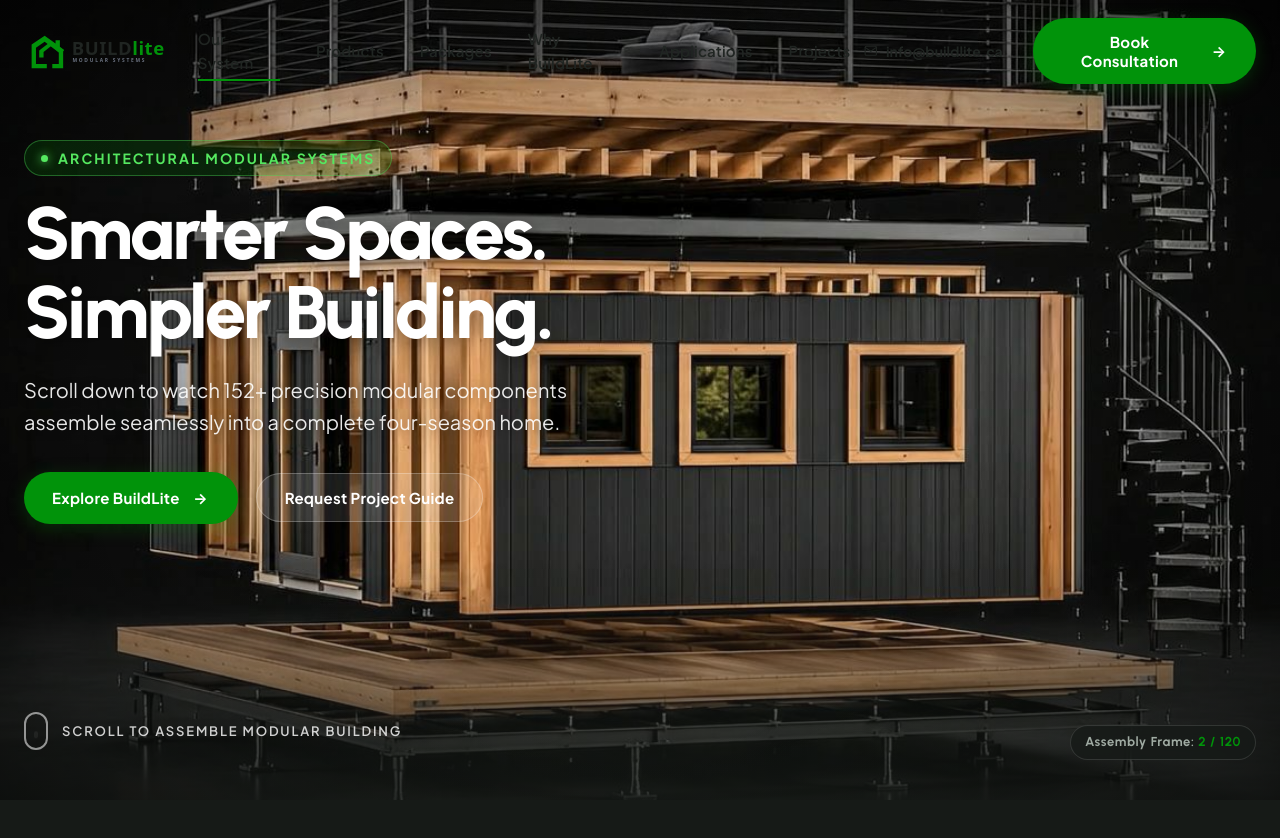
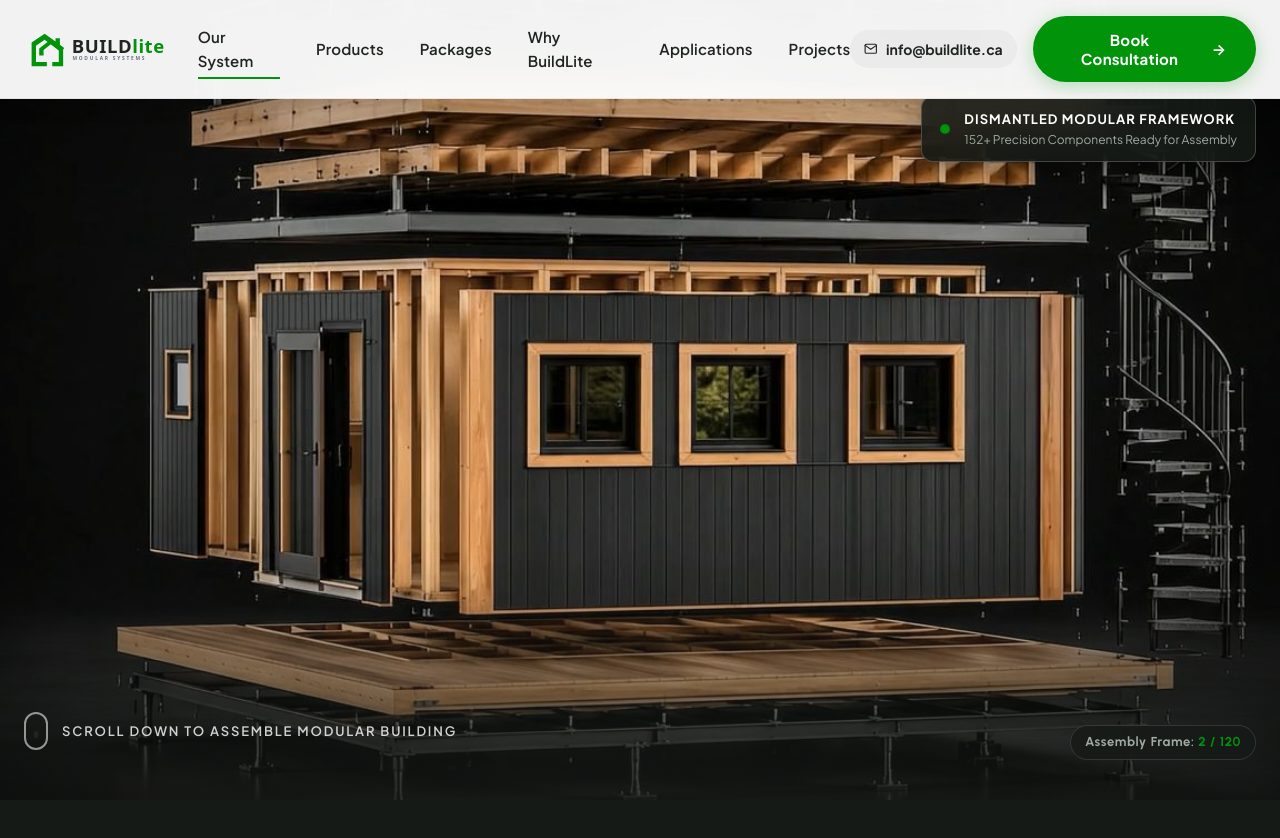
Before and after one commit to jacobdesignixer-cmyk/buildlite, a website: page index.html in a window 1280 px wide. Shown: the top 838 px of the page. Drawn offline with Linux system fonts and the light colour scheme.

Commit message:
feat: make header visible on initial load and show banner text on scroll completion

```diff
--- a/css/hero.css
+++ b/css/hero.css
@@ -67,8 +67,10 @@
 
 .hero-overlay-center {
   max-width: 680px;
-  pointer-events: auto;
-  transition: opacity 0.2s ease-out, transform 0.2s ease-out;
+  pointer-events: none;
+  opacity: 0;
+  transform: translateY(40px);
+  transition: opacity 0.3s cubic-bezier(0.16, 1, 0.3, 1), transform 0.3s cubic-bezier(0.16, 1, 0.3, 1);
   will-change: opacity, transform;
 }
 
@@ -106,16 +108,16 @@
   letter-spacing: -0.035em;
   color: #FFFFFF;
   margin-bottom: 22px;
-  text-shadow: 0 2px 20px rgba(0, 0, 0, 0.4);
+  text-shadow: 0 2px 24px rgba(0, 0, 0, 0.6);
 }
 
 .hero-subtitle {
   font-size: clamp(1.0625rem, 1.8vw, 1.25rem);
   line-height: 1.6;
-  color: rgba(255, 255, 255, 0.9);
+  color: rgba(255, 255, 255, 0.95);
   margin-bottom: 34px;
   max-width: 580px;
-  text-shadow: 0 1px 12px rgba(0, 0, 0, 0.3);
+  text-shadow: 0 2px 16px rgba(0, 0, 0, 0.5);
 }
 
 .hero-cta-group {
@@ -125,26 +127,27 @@
   flex-wrap: wrap;
 }
 
-/* Floating Status Badge (Appears during disassembly scrubbing) */
+/* Floating Status Badge (Displays assembly state continuously) */
 .hero-breakdown-badge {
   position: absolute;
-  top: 110px;
+  top: 96px;
   right: var(--section-padding-x);
   z-index: 5;
-  background: rgba(22, 26, 23, 0.82);
-  border: 1px solid rgba(255, 255, 255, 0.18);
+  background: rgba(22, 26, 23, 0.85);
+  border: 1px solid rgba(255, 255, 255, 0.2);
   backdrop-filter: blur(16px);
   -webkit-backdrop-filter: blur(16px);
   border-radius: var(--radius-md);
-  padding: 14px 20px;
+  padding: 12px 18px;
   color: #FFFFFF;
   display: flex;
   align-items: center;
-  gap: 16px;
-  opacity: 0;
-  transform: translateY(12px);
+  gap: 14px;
+  opacity: 1;
+  transform: translateY(0);
   transition: opacity 0.3s ease, transform 0.3s ease;
   pointer-events: none;
+  box-shadow: 0 10px 30px rgba(0, 0, 0, 0.35);
 }
 
 .badge-pulse {
--- a/css/main.css
+++ b/css/main.css
@@ -267,24 +267,27 @@ ul, ol {
   transform: translateX(4px);
 }
 
-/* Sticky Navigation Header */
+/* Sticky Navigation Header (Fully visible on initial load) */
 .header-wrapper {
   position: fixed;
   top: 0;
   left: 0;
   width: 100%;
   z-index: 1000;
-  padding: 18px 0;
-  transition: all var(--transition-smooth);
+  padding: 16px 0;
+  background-color: rgba(255, 255, 255, 0.95);
+  backdrop-filter: blur(20px);
+  -webkit-backdrop-filter: blur(20px);
+  box-shadow: 0 4px 24px rgba(0, 0, 0, 0.08);
+  border-bottom: 1px solid rgba(32, 37, 34, 0.08);
+  transition: padding var(--transition-smooth), background-color var(--transition-smooth), box-shadow var(--transition-smooth);
 }
 
 .header-wrapper.navbar-scrolled {
-  padding: 12px 0;
-  background-color: rgba(255, 255, 255, 0.94);
-  backdrop-filter: blur(16px);
-  -webkit-backdrop-filter: blur(16px);
-  box-shadow: 0 4px 24px rgba(0, 0, 0, 0.06);
-  border-bottom: 1px solid rgba(32, 37, 34, 0.06);
+  padding: 11px 0;
+  background-color: rgba(255, 255, 255, 0.98);
+  box-shadow: 0 6px 30px rgba(0, 0, 0, 0.12);
+  border-bottom: 1px solid rgba(32, 37, 34, 0.1);
 }
 
 .navbar-container {
--- a/index.html
+++ b/index.html
@@ -105,8 +105,8 @@
         <div class="hero-breakdown-badge" id="hero-breakdown-badge" aria-hidden="true">
           <div class="badge-pulse"></div>
           <div>
-            <div class="badge-text-primary">Precision Modular Assembly</div>
-            <div class="badge-text-secondary">Assembling 152+ Modular Components & Structural Joists</div>
+            <div class="badge-text-primary">Dismantled Modular Framework</div>
+            <div class="badge-text-secondary">152+ Precision Components Ready for Assembly</div>
           </div>
         </div>
 
@@ -115,12 +115,12 @@
           Assembly Frame: <span id="frame-counter">1 / 120</span>
         </div>
 
-        <!-- Text Overlay Content -->
+        <!-- Text Overlay Content (Comes up when scroll is complete) -->
         <div class="hero-content-wrap">
           <div class="hero-overlay-center" id="hero-overlay">
-            <span class="hero-tag">Architectural Modular Systems</span>
+            <span class="hero-tag">Fully Assembled Architecture</span>
             <h1 class="hero-title">Smarter Spaces.<br>Simpler Building.</h1>
-            <p class="hero-subtitle">Scroll down to watch 152+ precision modular components assemble seamlessly into a complete four-season home.</p>
+            <p class="hero-subtitle">Precision-engineered modular architecture. Delivered in weeks, assembled in days, built for four-season Canadian resilience.</p>
             <div class="hero-cta-group">
               <a href="#system" class="btn btn-primary">
                 <span>Explore BuildLite</span>
@@ -132,12 +132,12 @@
             </div>
           </div>
 
-          <!-- Scroll Prompt Indicator -->
+          <!-- Scroll Prompt Indicator (Guides user at initial load) -->
           <div class="hero-scroll-prompt" id="scroll-prompt">
             <div class="scroll-indicator-mouse">
               <div class="scroll-indicator-wheel"></div>
             </div>
-            <span class="scroll-prompt-text">Scroll to assemble modular building</span>
+            <span class="scroll-prompt-text">Scroll down to assemble modular building</span>
           </div>
         </div>
       </div>
--- a/js/hero-canvas.js
+++ b/js/hero-canvas.js
@@ -231,28 +231,49 @@
 
     // UI Overlays responsive to scroll
     if (heroOverlay) {
-      // Fade out headline and CTA in first 20% of scroll so visitor focuses on assembly
-      const textFade = Math.max(0, 1 - progress * 4.5);
-      heroOverlay.style.opacity = textFade.toFixed(3);
-      heroOverlay.style.transform = `translateY(${(-progress * 70).toFixed(1)}px)`;
-      heroOverlay.style.pointerEvents = textFade < 0.1 ? 'none' : 'auto';
+      // Banner text comes up once the scroll reaches completion (assembled building)
+      // Progress 0.0 -> 0.65: Text hidden so visitor focuses on component assembly
+      // Progress 0.65 -> 0.90: Text smoothly emerges and glides up into position
+      // Progress 0.90 -> 1.0: Text fully visible with interactive CTAs
+      const completionStart = 0.65;
+      const completionEnd = 0.90;
+      let textProgress = 0;
+
+      if (progress >= completionStart) {
+        textProgress = Math.min(1, Math.max(0, (progress - completionStart) / (completionEnd - completionStart)));
+      }
+
+      heroOverlay.style.opacity = textProgress.toFixed(3);
+      const translateY = ((1 - textProgress) * 36).toFixed(1);
+      heroOverlay.style.transform = `translateY(${translateY}px)`;
+      heroOverlay.style.pointerEvents = textProgress > 0.3 ? 'auto' : 'none';
     }
 
     if (scrollPrompt) {
-      const promptFade = Math.max(0, 1 - progress * 6);
+      // Scroll prompt guides visitor at top, fades out quickly once user begins scrolling
+      const promptFade = Math.max(0, 1 - progress * 7);
       scrollPrompt.style.opacity = promptFade.toFixed(3);
+      scrollPrompt.style.pointerEvents = promptFade > 0.1 ? 'auto' : 'none';
     }
 
     if (heroBadge) {
-      // Badge appears during the assembly process (progress > 0.15 and < 0.95)
-      if (progress > 0.15 && progress < 0.95) {
-        const badgeOpacity = Math.min(1, (progress - 0.15) * 4);
-        heroBadge.style.opacity = badgeOpacity.toFixed(3);
-        heroBadge.style.transform = 'translateY(0)';
+      // Dynamic architectural badge state
+      const badgePrimary = heroBadge.querySelector('.badge-text-primary');
+      const badgeSecondary = heroBadge.querySelector('.badge-text-secondary');
+
+      if (progress < 0.15) {
+        if (badgePrimary) badgePrimary.textContent = 'Dismantled Modular Framework';
+        if (badgeSecondary) badgeSecondary.textContent = '152+ Precision Components Ready for Assembly';
+      } else if (progress >= 0.15 && progress < 0.85) {
+        if (badgePrimary) badgePrimary.textContent = 'Precision Modular Assembly';
+        if (badgeSecondary) badgeSecondary.textContent = 'Assembling Components, Panels & Structural Joists';
       } else {
-        heroBadge.style.opacity = '0';
-        heroBadge.style.transform = 'translateY(12px)';
+        if (badgePrimary) badgePrimary.textContent = 'Assembly Complete';
+        if (badgeSecondary) badgeSecondary.textContent = 'Weatherproof Four-Season Modular Residence';
       }
+
+      heroBadge.style.opacity = '1';
+      heroBadge.style.transform = 'translateY(0)';
     }
 
     // Continue loop if still smoothing
@@ -268,4 +289,5 @@
 
   handleResize();
   preloadFrames();
+  updateScrollAnimation();
 })();
```
